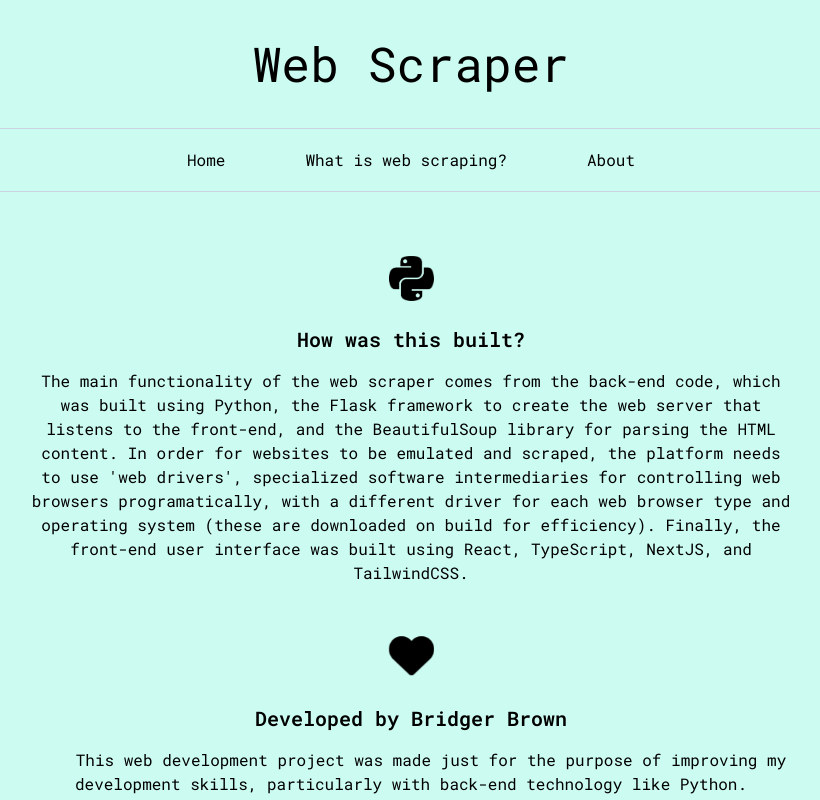
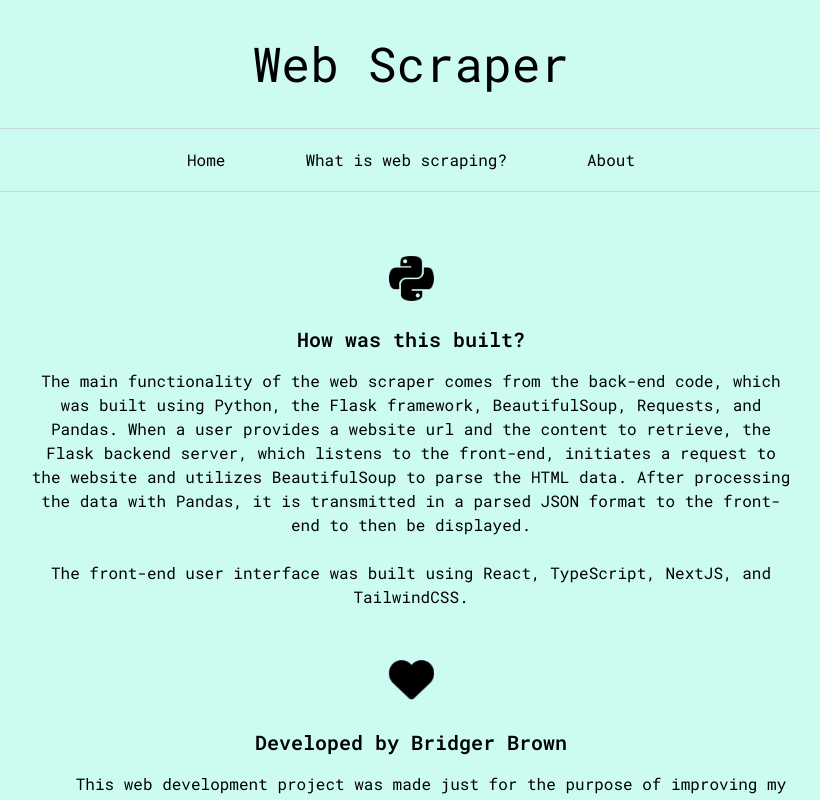
Before and after one commit to bridgerbrown/web-scraper-python, a Next.js app in the folder frontend/: page /about in a window 1280 px wide. Shown: the top 800 px of the page, without its empty margins (229-1049 px from the left). Built offline with nearby package versions, Linux system fonts and the light colour scheme.

Commit message:
SCRAPER OFFICIALLY SCRAPING, DIDNT NEED BINARY OR DRIVERS. DRAFT DONE.

```diff
--- a/frontend/app/about/page.tsx
+++ b/frontend/app/about/page.tsx
@@ -26,12 +26,13 @@ export default function About() {
           </h1>
           <p className={pCSS}>
             The main functionality of the web scraper comes from the back-end code, which was built using Python, the
-            Flask framework to create the web server that listens to the front-end, and the BeautifulSoup
-            library for parsing the HTML content. In order for websites to be emulated and scraped,
-            the platform needs to use 'web drivers', specialized software intermediaries for
-            controlling web browsers programatically, with a different driver for each web browser type and
-            operating system (these are downloaded on build for efficiency).
-            Finally, the front-end user interface was built using React, TypeScript, NextJS, and TailwindCSS.
+            Flask framework, BeautifulSoup, Requests, and Pandas. When a user provides a website url and the content to
+            retrieve, the Flask backend server, which listens to the front-end, initiates a request to the website and
+            utilizes BeautifulSoup to parse the HTML data. After processing the data with Pandas, it is transmitted
+            in a parsed JSON format to the front-end to then be displayed.
+            <br/>
+            <br/>
+            The front-end user interface was built using React, TypeScript, NextJS, and TailwindCSS.
           </p>
         </div>
         <div className={sectionCSS}>
--- a/frontend/app/home.tsx
+++ b/frontend/app/home.tsx
@@ -8,9 +8,9 @@ import Loading from "@/components/Loading";
 import axios from "axios";
 
 export default function Home() {
-  const startSectionCSS: string = `bg-white drop-shadow-xl md:w-[750px] w-11/12 min-h-[825px] border border-gray-400
+  const startSectionCSS: string = `bg-white drop-shadow-xl md:w-[750px] w-11/12 min-h-[850px] border border-gray-400
     rounded-md mt-12 justify-center items-center flex flex-col`;
-  const resultsSectionCSS: string = `pt-14 bg-white drop-shadow-xl md:w-[750px] w-11/12 min-h-[825px] border border-gray-400
+  const resultsSectionCSS: string = `pt-14 bg-white drop-shadow-xl md:w-[750px] w-11/12 min-h-[850px] border border-gray-400
     rounded-md mt-12 justify-start items-center flex flex-col`;
 
   const [url, setUrl] = useState<string>("");
--- a/frontend/components/ResultsList.tsx
+++ b/frontend/components/ResultsList.tsx
@@ -4,7 +4,7 @@ export default function ResultsList(props: any) {
   const { data, type } = props;
   const dataSectionCSS: string = `md:w-full md:max-w-2xl w-9/12 mb-12`;
   const dataHeadingCSS: string = `mb-1 md:text-xl text-lg font-semibold`;
-  const dataResultsCSS: string = `flex flex-col space-y-5 justify-center items-start`;
+  const dataResultsCSS: string = `flex flex-col space-y-5 justify-center items-center`;
 
   return (
     <div className="w-screen flex justify-center items-center">
```
Also changed, not shown: 2 other files (tests, documents, lock files or other folders).
